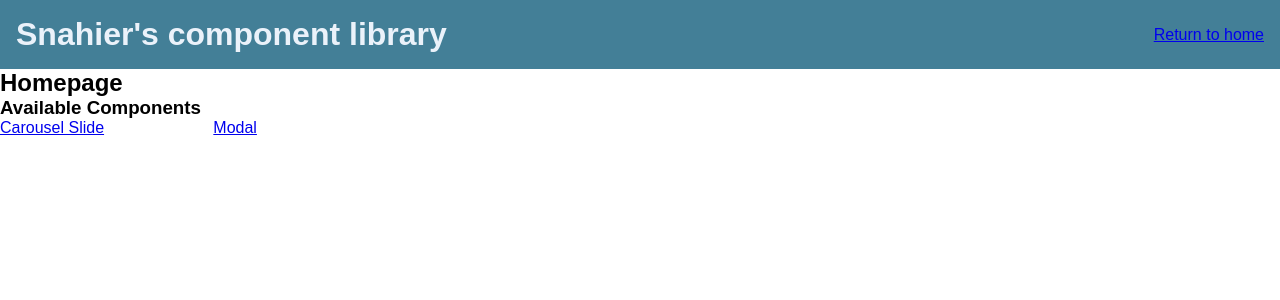
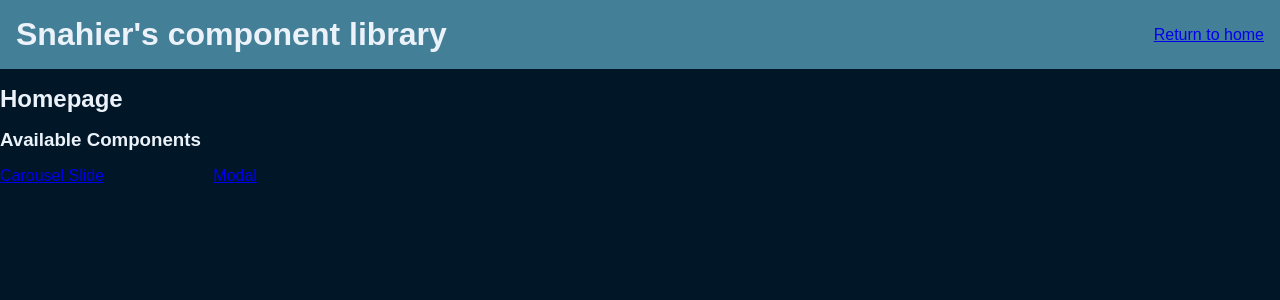
Before and after one commit to Snahier/snahier-react-tools, a React (Create React App) app: page / in a window 1280 px wide. Shown: the top 300 px of the page. Built offline with nearby package versions, Linux system fonts and the light colour scheme.

Commit message:
Add page styling class

```diff
--- a/src/pages/CarouselSlide/index.tsx
+++ b/src/pages/CarouselSlide/index.tsx
@@ -7,7 +7,7 @@ interface PageCarouselSlideProps {}
 
 export const PageCarouselSlide: React.FC<PageCarouselSlideProps> = () => {
   return (
-    <StyledPageCarouselSlide>
+    <StyledPageCarouselSlide className="page">
       <Header />
 
       <h2>Carousel Slide Component</h2>
--- a/src/pages/Home/index.tsx
+++ b/src/pages/Home/index.tsx
@@ -6,7 +6,7 @@ interface StyledPageHomeProps {}
 
 export const PageHome: React.FC<StyledPageHomeProps> = () => {
   return (
-    <StyledPageHome>
+    <StyledPageHome className="page">
       <Header
         style={{
           gridArea: "header",
```
